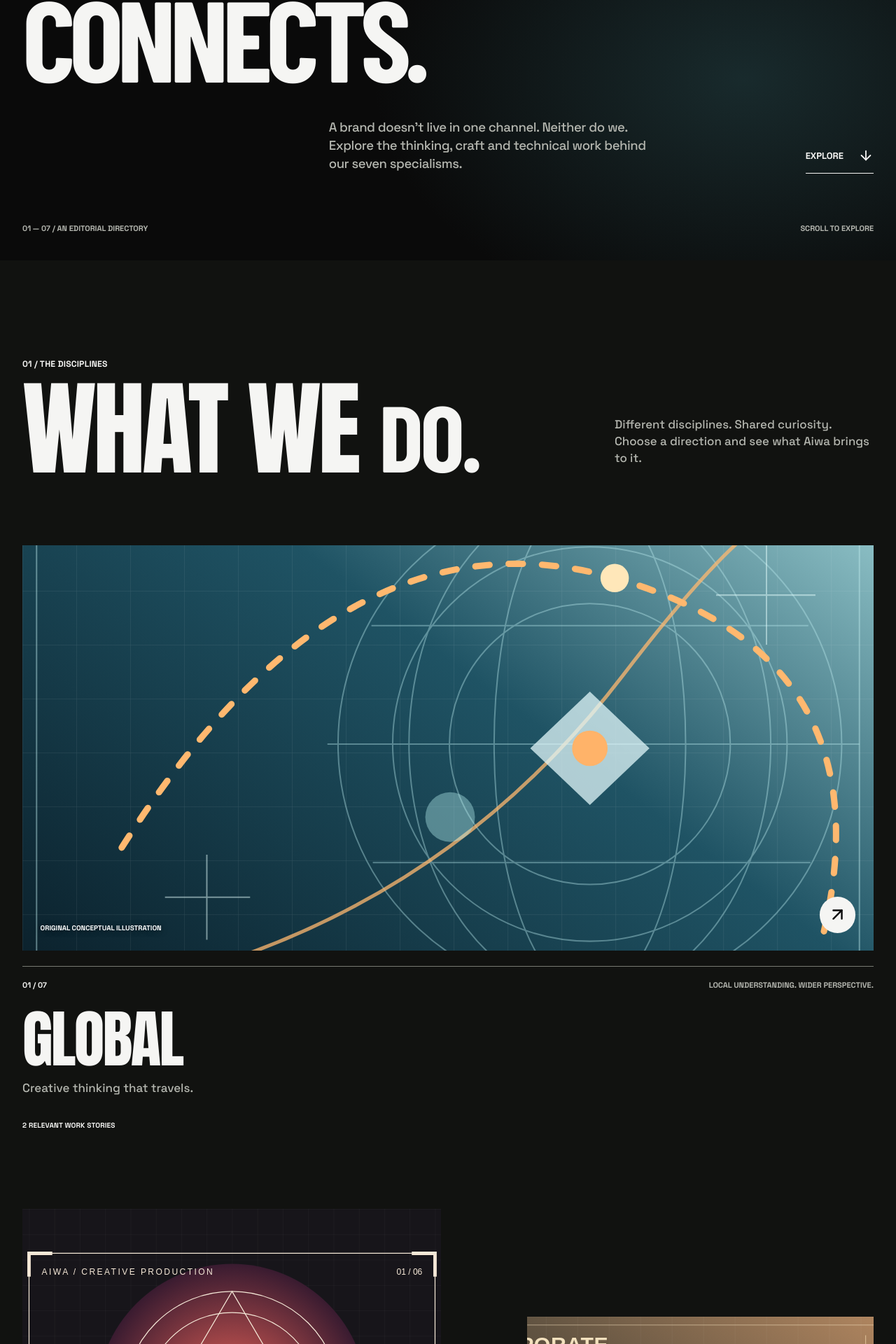
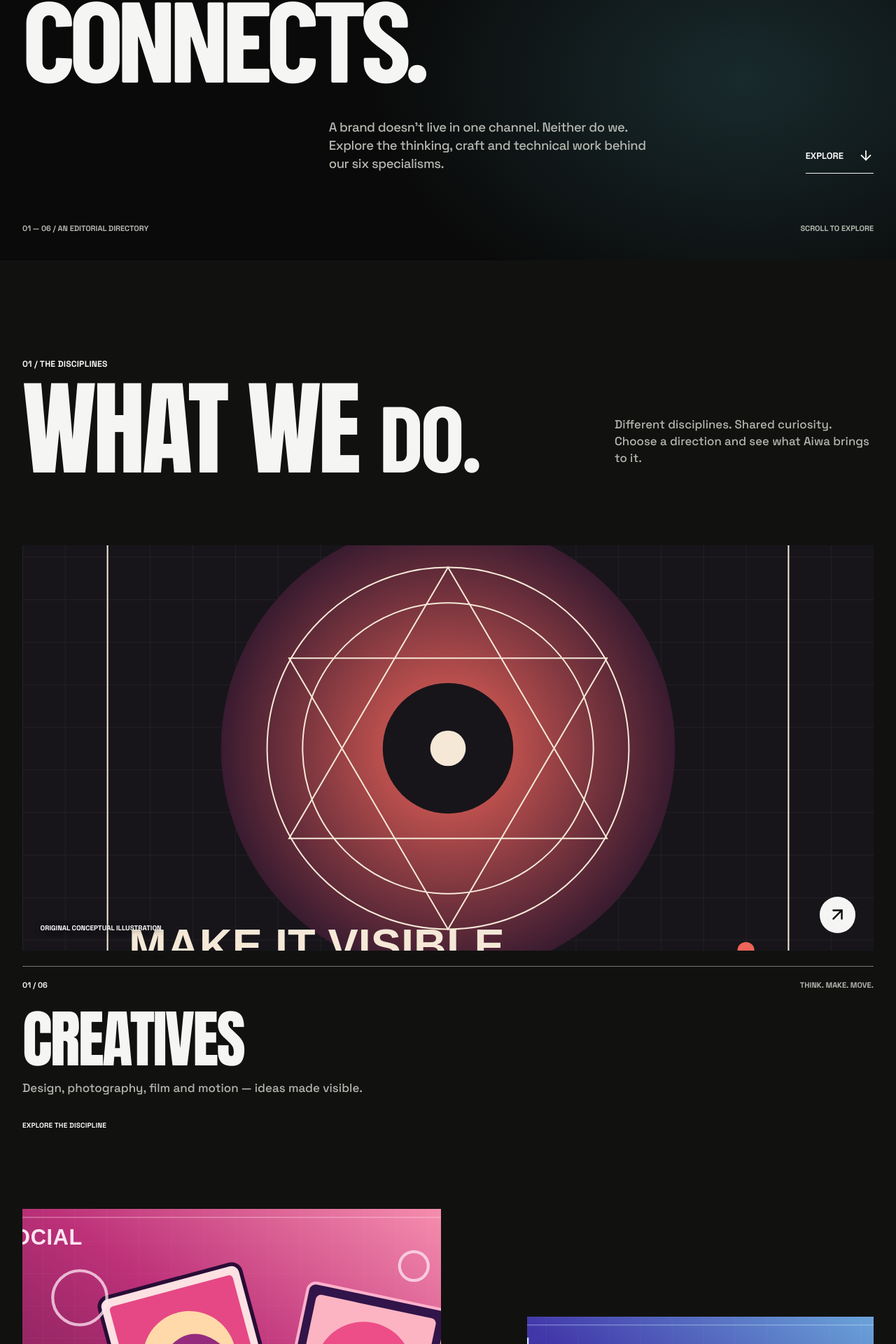
Before and after one commit to baba-dev/AMG-Web-V3, a Next.js app: page /specialisms in a window 1280 px wide. Shown: the part 450-2370 px from the top of the page at 70% size. Built offline with nearby package versions, Linux system fonts and the light colour scheme; a web font is replaced by a local one.

Commit message:
fix(directory): present six approved services and only link completed Creatives page

```diff
--- a/src/app/specialisms/page.tsx
+++ b/src/app/specialisms/page.tsx
@@ -3,17 +3,17 @@ import Link from "next/link";
 import type { Metadata } from "next";
 import { ArrowDown, ArrowUpRight } from "lucide-react";
 import { AiwaInnerHeader } from "@/components/aiwa-inner-header";
-import { specialisms, getRelatedProjects } from "@/lib/specialisms";
+import { directorySpecialisms } from "@/lib/specialisms-directory";
 import "@/components/aiwa-polish.css";
 import "./specialisms-directory.css";
 
 export const metadata:Metadata={
-  title:"Specialisms | Creatives, Social, Studio & Tech | Aiwa Media Group",
-  description:"Explore seven creative disciplines at Aiwa Media Group: global thinking, creative production, corporate content, sports and events, social, studio and technology.",
+  title:"Specialisms | Creatives, Marketing, Development, IT Support, Branding & Events | Aiwa Media Group",
+  description:"Explore six connected disciplines at Aiwa Media Group: creatives, marketing, development, IT support, branding and events.",
   alternates:{canonical:"/specialisms"},
   openGraph:{
     title:"What we do — Aiwa Media Group",
-    description:"Seven ways to make a real difference. Creative, social, production and technology from Muscat.",
+    description:"Six ways to make a real difference. Creative, social, production and technology from Muscat.",
     type:"website",
   },
 };
@@ -23,16 +23,16 @@ export default function SpecialismsDirectory(){
   <AiwaInnerHeader/>
   <main id="main-content">
    <section className="spec-directory__hero spec-pad" aria-labelledby="spec-directory-title">
-    <div className="spec-directory__top"><span>AIWA / WHAT WE DO</span><span>SEVEN WAYS TO MAKE NOISE / MUSCAT</span></div>
+    <div className="spec-directory__top"><span>AIWA / WHAT WE DO</span><span>SIX WAYS TO MAKE NOISE / MUSCAT</span></div>
     <div className="spec-directory__hero-center">
      <p>CREATIVE MINDS. MANY DISCIPLINES.</p>
      <h1 id="spec-directory-title">EVERYTHING<br/><em>CONNECTS.</em></h1>
      <div className="spec-directory__hero-bottom">
-      <p>A brand doesn’t live in one channel. Neither do we. Explore the thinking, craft and technical work behind our seven specialisms.</p>
-      <a href="#all-services" aria-label="Explore seven specialisms">EXPLORE <ArrowDown size={22} aria-hidden="true"/></a>
+      <p>A brand doesn’t live in one channel. Neither do we. Explore the thinking, craft and technical work behind our six specialisms.</p>
+      <a href="#all-services" aria-label="Explore six specialisms">EXPLORE <ArrowDown size={22} aria-hidden="true"/></a>
      </div>
     </div>
-    <div className="spec-directory__hero-footer"><span>01 — 07 / AN EDITORIAL DIRECTORY</span><span>SCROLL TO EXPLORE</span></div>
+    <div className="spec-directory__hero-footer"><span>01 — 06 / AN EDITORIAL DIRECTORY</span><span>SCROLL TO EXPLORE</span></div>
    </section>
 
    <section id="all-services" className="spec-directory__gallery spec-pad" aria-labelledby="all-services-heading">
@@ -41,27 +41,26 @@ export default function SpecialismsDirectory(){
      <p>Different disciplines. Shared curiosity. Choose a direction and see what Aiwa brings to it.</p>
     </header>
     <ol className="spec-directory__items">
-     {specialisms.map(service=>{
-      const related=getRelatedProjects(service);
+     {directorySpecialisms.map((service,index)=>{
       return <li key={service.slug} className="spec-directory__item" data-specialism-card={service.slug} style={{"--spec-accent":service.accent} as React.CSSProperties}>
-       <Link href={"/specialisms/"+service.slug} className="spec-directory__card" aria-label={"Explore "+service.name+" specialism"}>
+       <Link href={service.href} className="spec-directory__card" aria-label={"Explore "+service.name+" specialism"}>
         <div className="spec-directory__card-media">
-         <Image src={service.art} alt={service.alt} width={1200} height={900} unoptimized
+         <Image src={service.art} alt={""} width={1200} height={900} unoptimized
           loading="lazy" sizes="(max-width:767px) 100vw, 60vw"/>
          <span className="spec-directory__art-note">ORIGINAL CONCEPTUAL ILLUSTRATION</span>
          <span className="spec-directory__arrow" aria-hidden="true"><ArrowUpRight size={29}/></span>
         </div>
         <div className="spec-directory__card-content">
-         <div className="spec-directory__card-line"><span>{String(service.index).padStart(2,"0")} / 07</span><span>{service.position}</span></div>
+         <div className="spec-directory__card-line"><span>{String(index+1).padStart(2,"0")} / 06</span><span>{service.position}</span></div>
          <h3>{service.name}</h3>
          <p>{service.title}</p>
-         <span className="spec-directory__proof">{related.length?related.length+" RELEVANT WORK "+(related.length===1?"STORY":"STORIES"):"CAPABILITY / NO VERIFIED SPORT CASE STUDY"}</span>
+         <span className="spec-directory__proof">{service.href==="#"?"SERVICE PAGE COMING SOON":"EXPLORE THE DISCIPLINE"}</span>
         </div>
        </Link>
       </li>;
      })}
     </ol>
-    <div className="spec-directory__gallery-foot"><span>ALL SEVEN / ONE CONNECTED CREATIVE GROUP</span><Link href="/work">EXPLORE SELECTED WORK <ArrowUpRight size={19}/></Link></div>
+    <div className="spec-directory__gallery-foot"><span>ALL SIX / ONE CONNECTED CREATIVE GROUP</span><Link href="/work">EXPLORE SELECTED WORK <ArrowUpRight size={19}/></Link></div>
    </section>
 
    <section className="spec-directory__promise spec-pad" aria-labelledby="spec-directory-promise">
```
